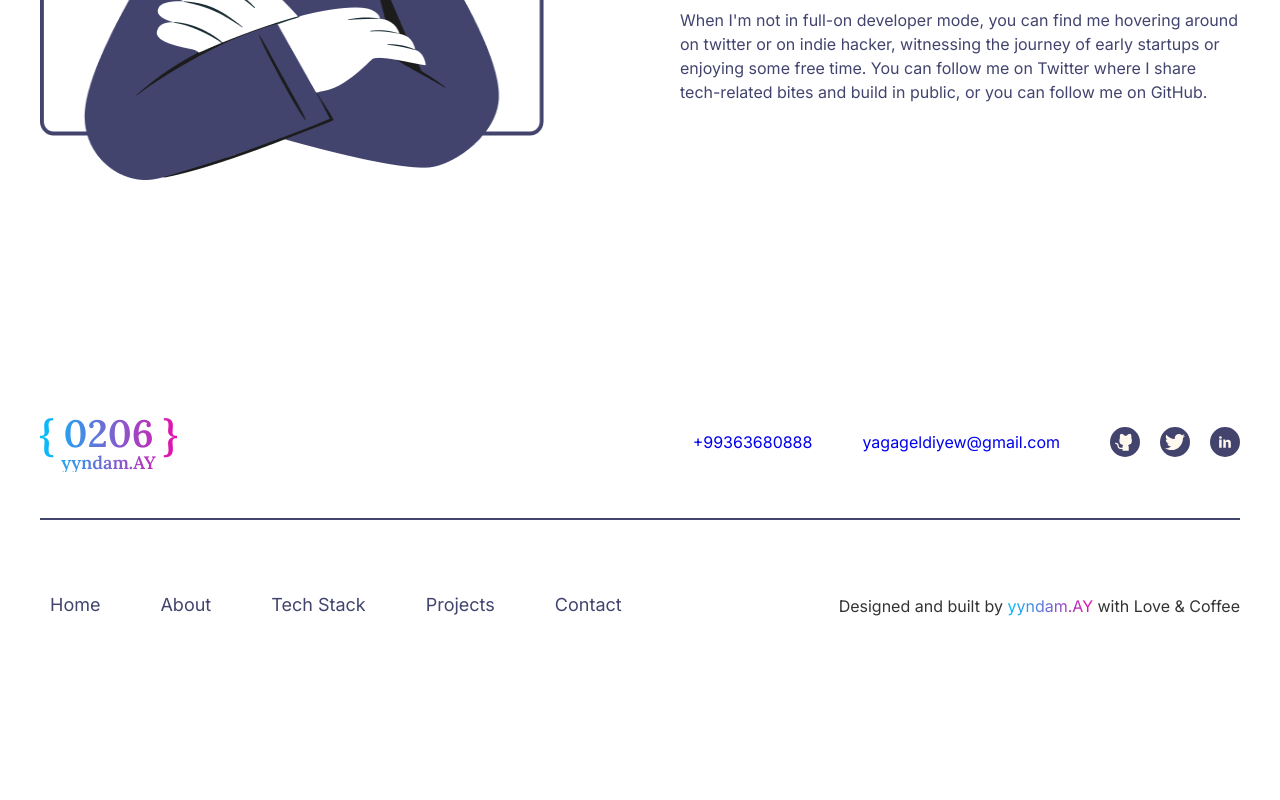
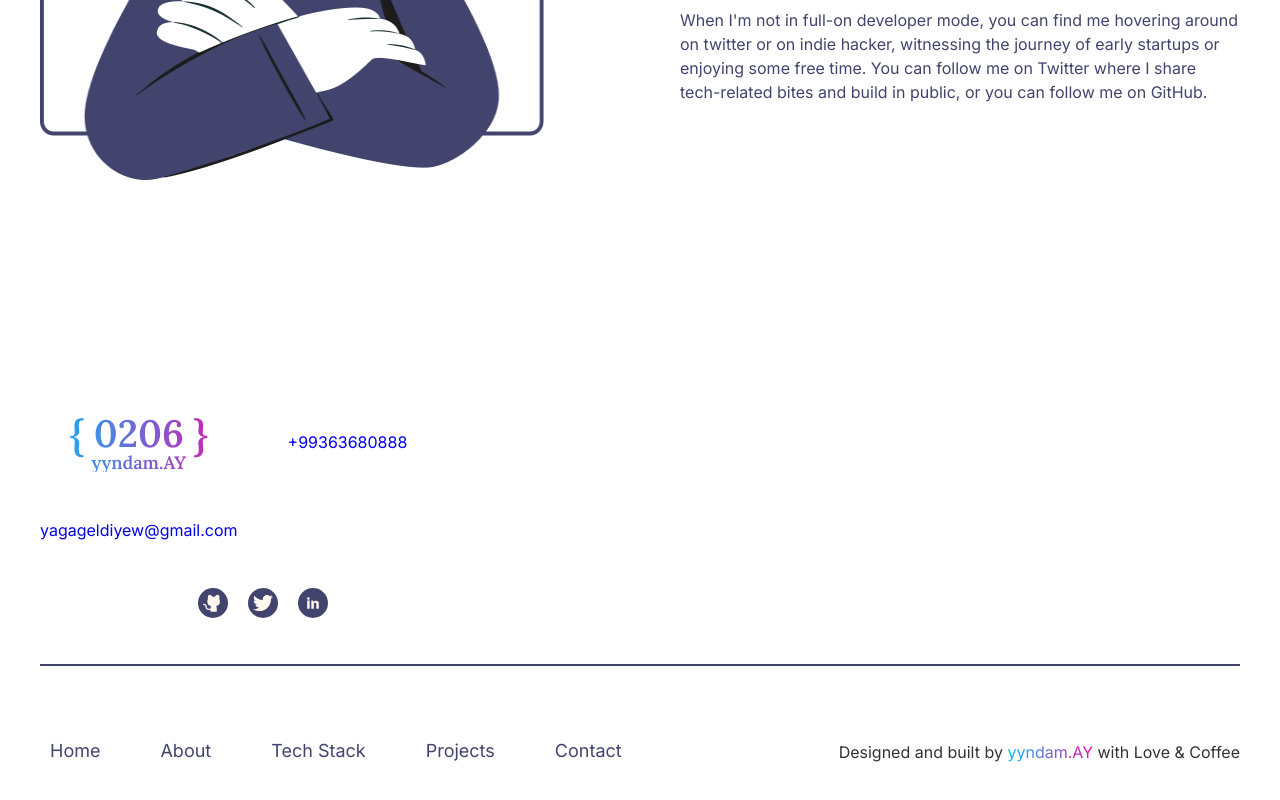
Before and after one commit to yyndamCode/portfolio, a Next.js app: page /about in a window 1280 px wide. Shown: the part 552-1352 px from the top of the page. Before the commit the page ends 1241 px from the top, so only its background shows below. Built offline with nearby package versions, Linux system fonts and the light colour scheme.

Commit message:
created reposit

```diff
--- a/src/component/Projects/MyProjects.tsx
+++ b/src/component/Projects/MyProjects.tsx
@@ -19,6 +19,12 @@ const MyProjects = () => {
                 )}
             </div>
         </SectionContent>
+
+
+
+
+
+
     );
 };
 
--- a/src/component/footer/Footer.module.scss
+++ b/src/component/footer/Footer.module.scss
@@ -6,18 +6,52 @@
   &__top {
     @include between;
     padding-bottom: px-to-rem(46);
+
+    @include android {
+      flex-direction: column;
+      padding-bottom: px-to-rem(26);
+    }
+    @include laptop {
+      flex-direction: row;
+      padding-bottom: px-to-rem(46);
+    }
   }
 
   &__group {
     display: flex;
     align-items: center;
-    gap: 50px;
+    gap: px-to-rem(50);
+
+    @include tablet {
+      display: grid;
+      grid-template-columns: 1fr 1fr ;
+      flex-direction: column;
+      gap: px-to-rem(15);
+    }
+
+    @include laptop {
+      flex-direction: row;
+      gap: px-to-rem(50);
+    }
+
   }
 
   &__bottom {
     @include between;
     padding-top: px-to-rem(62);
     border-top: px-to-rem(2) solid $secondary-color;
+
+
+    @include android {
+      flex-direction: column;
+      gap: px-to-rem(20);
+    }
+
+    @include laptop {
+      @include between;
+      flex-direction: row;
+      gap: px-to-rem(0);
+    }
   }
 
   &__sub-title {
--- a/src/component/footer/Footer.tsx
+++ b/src/component/footer/Footer.tsx
@@ -9,8 +9,8 @@ const Footer = () => {
     return (
         <footer className={styles.footer}>
             <div className={styles["footer__top"]}>
+                <div className={styles['footer__group']}>
                 <Logo title="yyndam.AY"/>
-                <div className={styles['footer__group']}>
                   <Link href="/" className={styles["footer__link"]}>+99363680888</Link>
                   <Link href="https://mail.google.com" className={styles["footer__link"]}>yagageldiyew@gmail.com</Link>
                     <SocialMedia/>
--- a/src/component/header/header.module.scss
+++ b/src/component/header/header.module.scss
@@ -54,3 +54,67 @@
 
   }
 }
+.burger{
+
+  width: 100%;
+
+  &::after, &::before{
+
+    content: "";
+
+    display: block;
+
+    height: 1px;
+
+    width: 40%;
+
+    margin: auto;
+
+    background-color: white;
+
+    position: relative;
+
+    transition: transform 0.3s;
+
+  }
+
+
+  &::after{
+
+    top: -5px;
+
+  }
+
+
+  &::before{
+
+    top: 5px;
+
+  }
+
+}
+
+
+.burgerActive{
+
+
+  &::after{
+
+    transform: rotate(45deg);
+
+    top: -1px;
+
+  }
+
+
+  &::before{
+
+    transform: rotate(-45deg);
+
+    top: 0px;
+
+  }
+
+
+
+}
--- a/src/component/socialMedia/socialMedia.module.scss
+++ b/src/component/socialMedia/socialMedia.module.scss
@@ -3,6 +3,7 @@
   @include center;
   gap: px-to-rem(20);
   z-index: 111;
+  grid-column: 1/3;
   @include tablet {
     gap: px-to-rem(15);
   }
```
